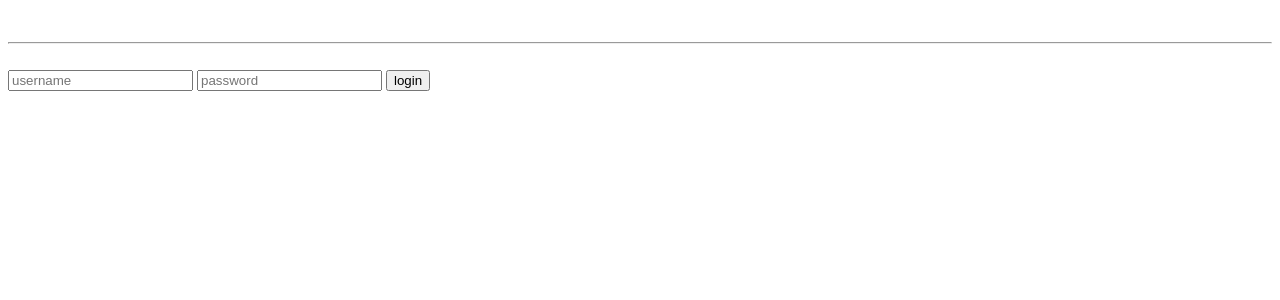
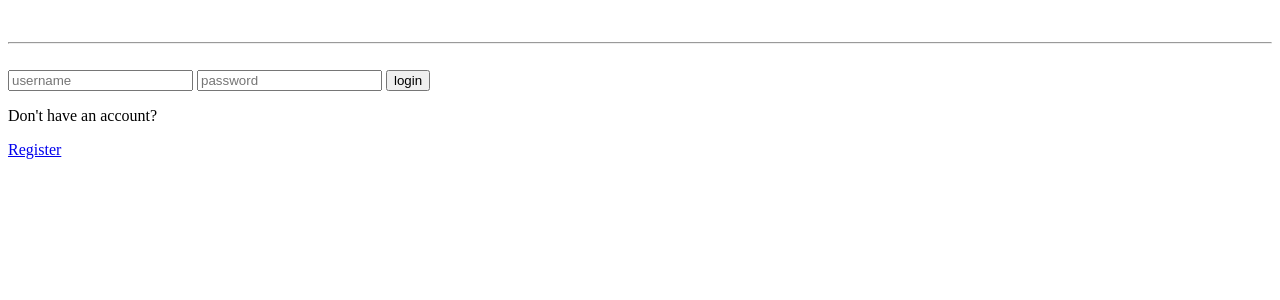
Before and after one commit to dev-langesh/django-todo, a Django app: page /login/ in a window 1280 px wide. Shown: the part 85-385 px from the top of the page. Run offline with Django 4.2, Linux system fonts and the light colour scheme.

Commit message:
register

```diff
--- a/base/templates/base/login.html
+++ b/base/templates/base/login.html
@@ -6,6 +6,9 @@
   <input type="text" placeholder="password" name="password" />
 
   <input type="submit" value="login" />
+
+  <p>Don't have an account?</p>
+  <a href="{% url 'register' %}">Register</a>
 </form>
 
 {% endblock content %}
--- a/base/urls.py
+++ b/base/urls.py
@@ -11,5 +11,6 @@ urlpatterns = [
 
     # auth
     path("login/",views.loginUser,name='login'),
-    path("register/",views.logoutUser,name="logout")
+    path("logout/",views.logoutUser,name="logout"),
+    path("register/",views.register,name="register")
 ]
--- a/base/views.py
+++ b/base/views.py
@@ -5,10 +5,30 @@ from django.contrib.auth.models import User
 from django.contrib.auth import login , authenticate , logout
 from django.contrib.auth.decorators import login_required
 from django.contrib import messages
+from django.contrib.auth.forms import UserCreationForm
 
 # Create your views here.
 
 from .models import Todo
+
+def register(request):
+    form = UserCreationForm()
+
+    if request.method == 'POST':
+        form = UserCreationForm(request.POST)
+
+        if form.is_valid():
+            user = form.save(commit=False)
+            user.username = user.username.lower()
+            user.save()
+            login(request,user)
+            return redirect('home')
+        else:
+           messages.error(request,"Invalid credentials")
+
+    context = {'form' : form}
+
+    return render(request,'base/register.html',context)
 
 def loginUser(request):
 
```
Also changed, not shown: base/templates/base/register.html (added, +8 -0 lines).
